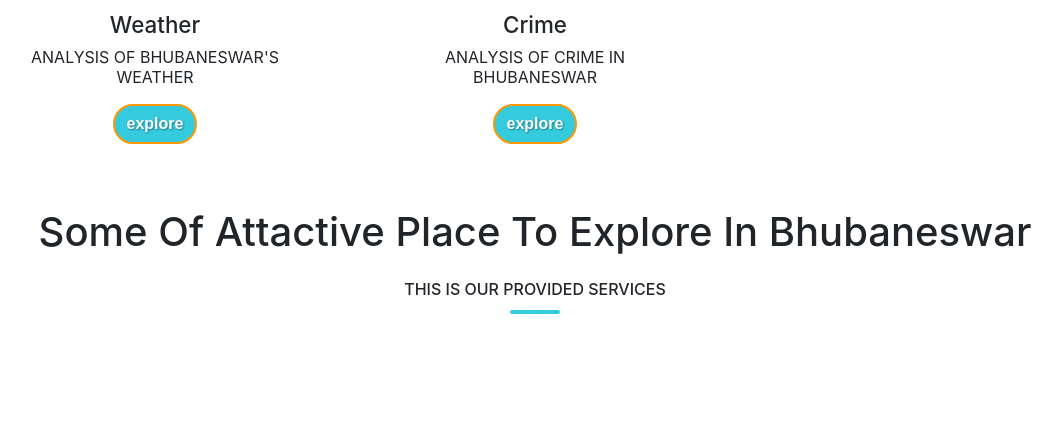
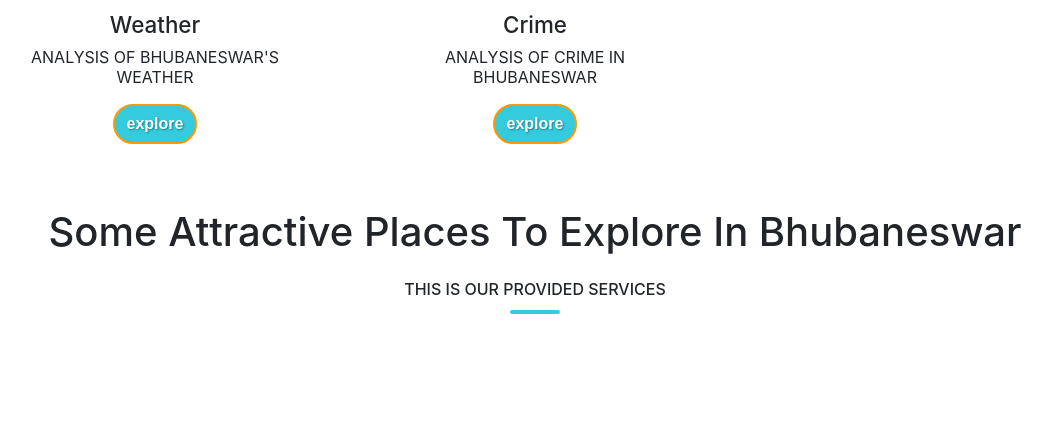
Before and after one commit to ICDCIT/main-site, a Django app: page /bbsr/ in a window 1280 px wide. Shown: the part 1442-1869 px from the top of the page, without its empty margins (105-1167 px from the left). Run offline with Django 3.2, Linux system fonts and the light colour scheme; some libraries are stand-ins or nearby versions.

Commit message:
Fix: Spelling Mistake

```diff
--- a/analyzer/core/templates/core/agra.html
+++ b/analyzer/core/templates/core/agra.html
@@ -142,7 +142,7 @@
 
                     <section id="our-attraction ">
                       <div class="head-box text-center mb-5">
-                      <h1 class="text-center   pb-3">Some Of Attractive Place To Explore In Agra</h1>
+                      <h1 class="text-center   pb-3">Some Attractive Places To Explore In Agra</h1>
                       <h6 class="text-underline-primary text-center mb-5 ">This is our provided services</h6>
                       <br>
                 </div>
--- a/analyzer/core/templates/core/bbsr.html
+++ b/analyzer/core/templates/core/bbsr.html
@@ -203,7 +203,7 @@
 
 <section id="our-attraction ">
         <div class="head-box text-center mb-5">
-        <h1 class="text-center   pb-3">Some Of Attactive Place To Explore In Bhubaneswar</h1>
+        <h1 class="text-center   pb-3">Some Attractive Places To Explore In Bhubaneswar</h1>
         <h6 class="text-underline-primary text-center mb-5 ">This is our provided services</h6>
         <br>
 	</div>
```
